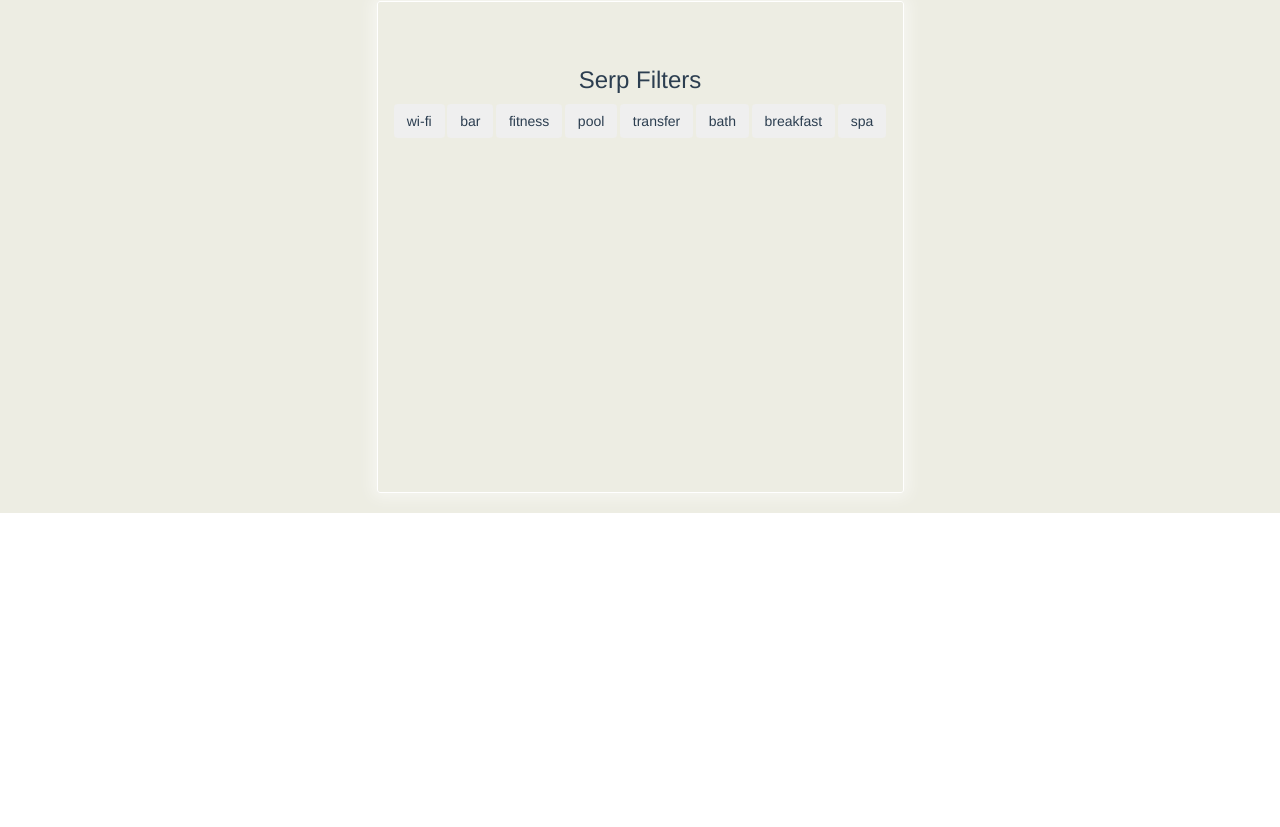
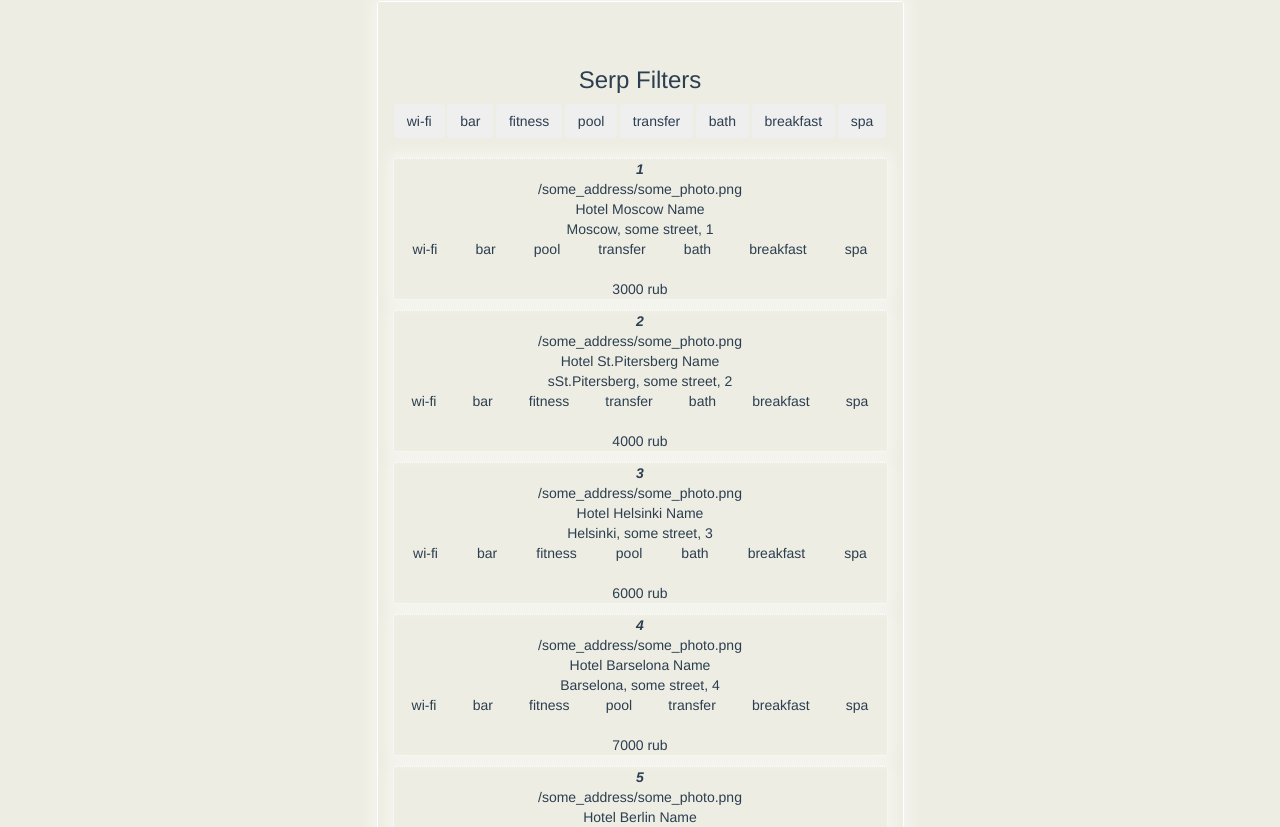
Before and after one commit to ShmidtAlex/Greatness-of-Vue-book, a Vue app: page /exercises2 in a window 1280 px wide. Shown: the part 813-1640 px from the top of the page. Before the commit the page ends 1326 px from the top, so only its background shows below. Built offline with nearby package versions, Linux system fonts and the light colour scheme.

Commit message:
filter problem is resolving

```diff
--- a/src/components/CustomFilter.vue
+++ b/src/components/CustomFilter.vue
@@ -23,7 +23,7 @@
       <h3>Serp Filters</h3>
       <ul class="list-group inline">
         <li v-for="(amenity, amenityIndex) in amenities" :key="amenityIndex" class="amenity_button">
-          <button @click="changeFilterValue(amenity.name)" class="btn">{{amenity}}</button></li>
+          <button @click="changeFilterValue(amenity)" class="btn">{{amenity}}</button></li>
       </ul>
       <!-- <div>this div is really exist {{hotels}}</div> -->
       <div v-for="(hotel, hotelIndex) in showHasAmenityOnly" :key="hotelIndex" class="hotel_item">
@@ -136,14 +136,14 @@
           "wi-fi", "bar", "fitness", "pool", "transfer", "bath", "breakfast", "spa"
         ],
         choosenAmenities: {
-           isWiFi: false,
-           isBar: false,
-           isFitness: false,
-           isPool: false,
-           isTransfer: false,
-           isBath: false,
-           isBreakfast: false,
-           isSpa: false
+           "wi-fi": false,
+           "bar": false,
+           "fitness": false,
+           "pool": false,
+           "transfer": false,
+           "bath": false,
+           "breakfast": false,
+           "spa": false
         },
         //filterValue: null,//initially there is no choosen amenities
         settedFilters: [],
@@ -156,12 +156,38 @@
       reverseOrder: function() {
         this.order = (this.order === 'desc') ? 'asc' : 'desc';
       },
+      checkIfAmenityOn: function(checkingAmenity) {
+        for (let key in this.choosenAmenities) {
+          if (checkingAmenity === this.choosenAmenities[key] && this.choosenAmenities[key] === false) {
+            this.choosenAmenities[key] = true;
+          } else if (checkingAmenity === this.choosenAmenities[key] && this.choosenAmenities[key] === true) {
+            this.choosenAmenities[key] === false;
+          }
+        }
+        console.log(this.choosenAmenities);
+      },
       changeFilterValue: function(choosenAmenity) {
-        event.target.classList.toggle('amenityActive');
+        this.checkIfAmenityOn();
+        // console.log(choosenAmenity);
+        var filteredArray = this.hotels.filter(function(elem){
+          for (let key in elem.amenities) {
+            // console.log(elem.amenities[key].name)
+            if (choosenAmenity === elem.amenities[key].name) {
+              // console.log(elem);
+              return elem;
+            }
+          }
+        })
+        console.log(filteredArray);
+        this.hotels = filteredArray;
       }
     },
     mounted: function () {
       this.$nextTick(function () {
+        // console.log(this.choosenAmenities);
+        for (let key in this.choosenAmenities) {
+          // console.log(`this.choosenAmenities.${key}`, key);
+        }
         // this.filteredData = this.hotels;
         // Code that will run only after the
         // entire view has been rendered
@@ -175,7 +201,7 @@
         //third argument is a type of sorting, defined in methods (see below);
       },
       showHasAmenityOnly: function() {
-
+        return this.hotels;
       },
     }
   }
```
